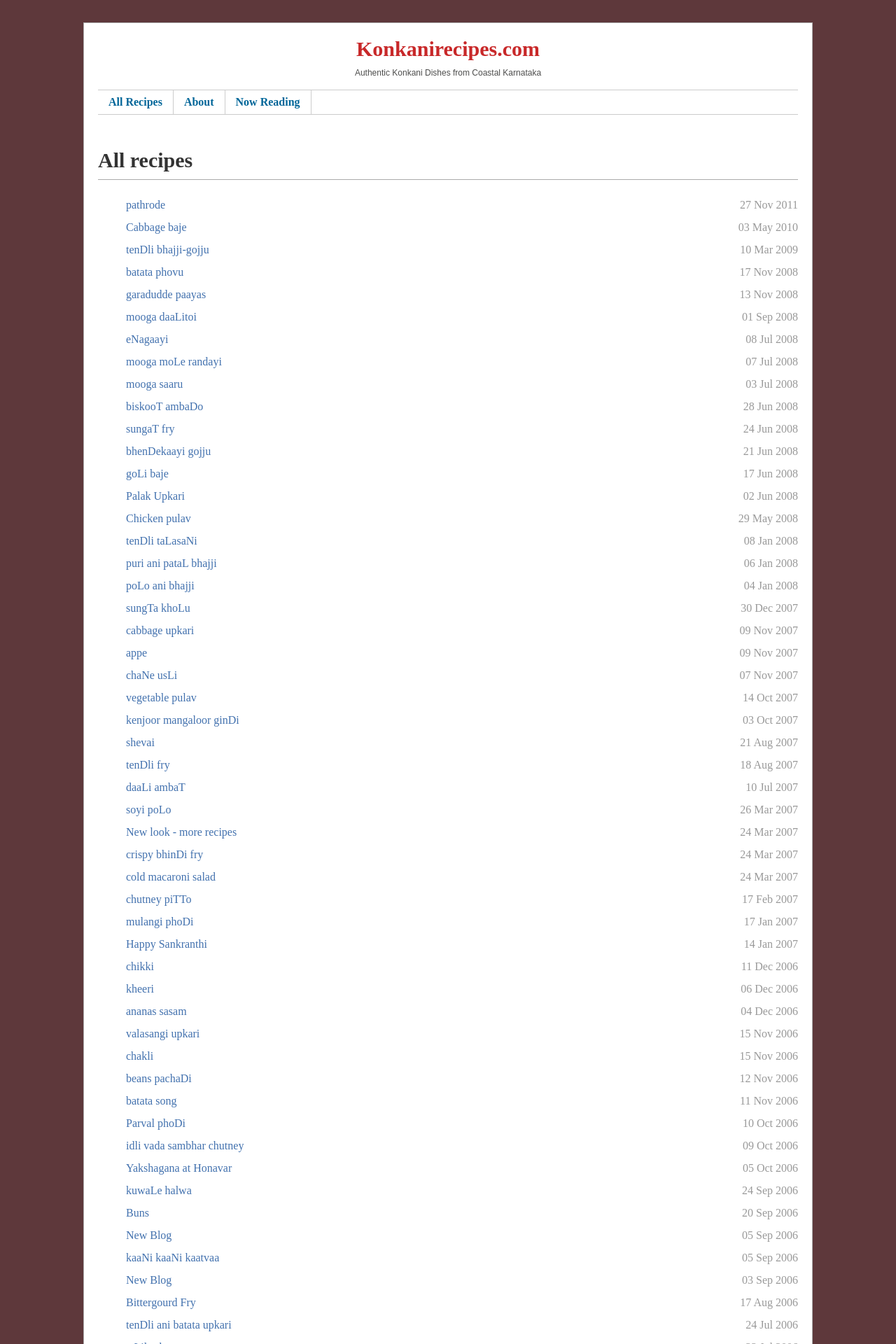
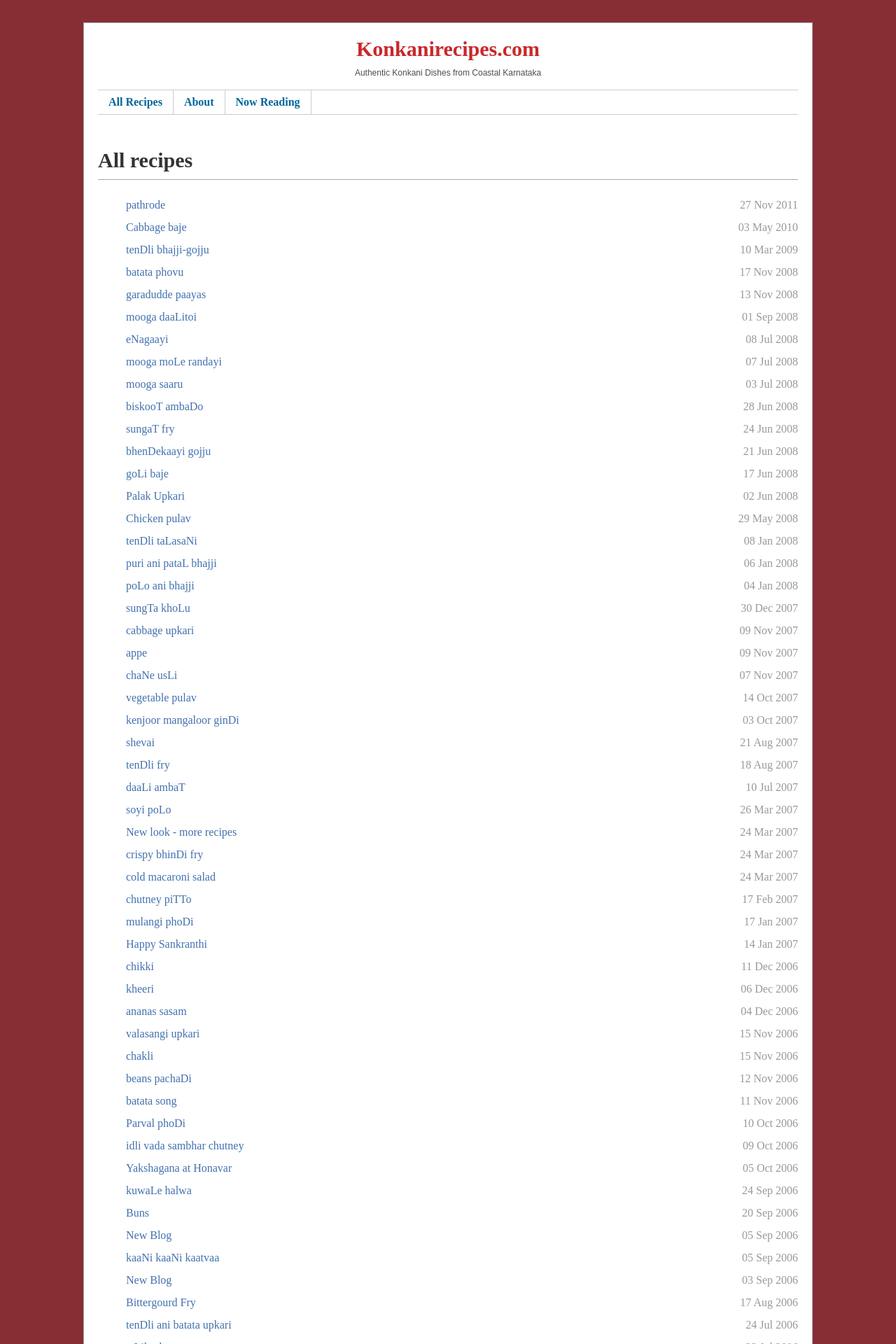
Before and after one commit to npai/npai.github.com, a Jekyll site: the page built from recipes/index.html, in a window 1280 px wide. Shown: the top 1920 px of the page at 70% size. Built offline with Jekyll 4.4.1, drawn with Linux system fonts in a browser that asks for light colours; some web fonts are replaced; comment, search, counter and statistics services are not loaded.

Commit message:
Update css/style.css

```diff
--- a/css/style.css
+++ b/css/style.css
@@ -1,7 +1,7 @@
 body {
 	font-family: 'Droid Serif', serif;
 	font-size: 16px;
-	background: #5e383b;
+	background: #872e35;
 	color: #333;
 }
 
```
